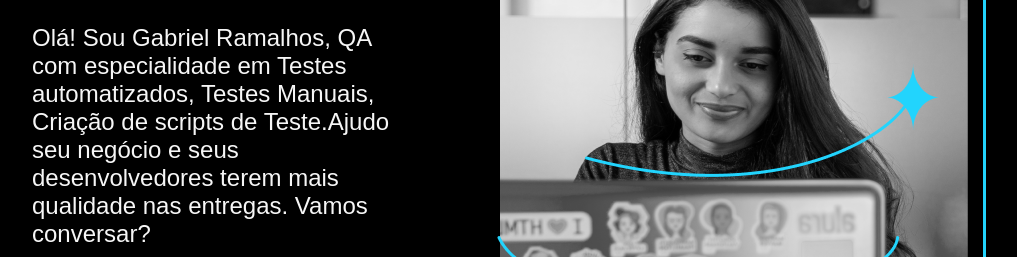
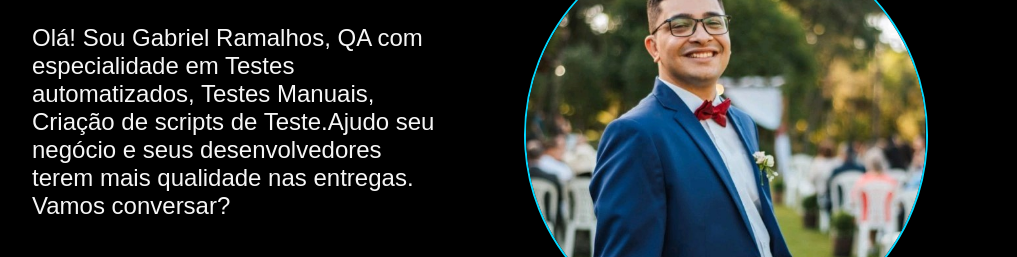
Before and after one commit to GabrielRamalhos/portfolio, a plain HTML site: page index.html in a window 1280 px wide. Shown: the part 359-616 px from the top of the page, without its empty margins (160-1177 px from the left). Drawn offline with nearby package versions, Linux system fonts and the light colour scheme.

Commit message:
Update index.html

```diff
--- a/index.html
+++ b/index.html
@@ -29,7 +29,7 @@
                 </a>
             </div>
         </section>
-        <img src="./assets/Imagem.png" alt="Imagem do portfolio">
+        <img src="./assets/perfil.png" alt="Imagem do portfolio" class="imagem_do_portifolio">
     </main>
     <footer class="rodape">
         <p>Desenvolvido por Gabriel Ramalhos.</p>
```
